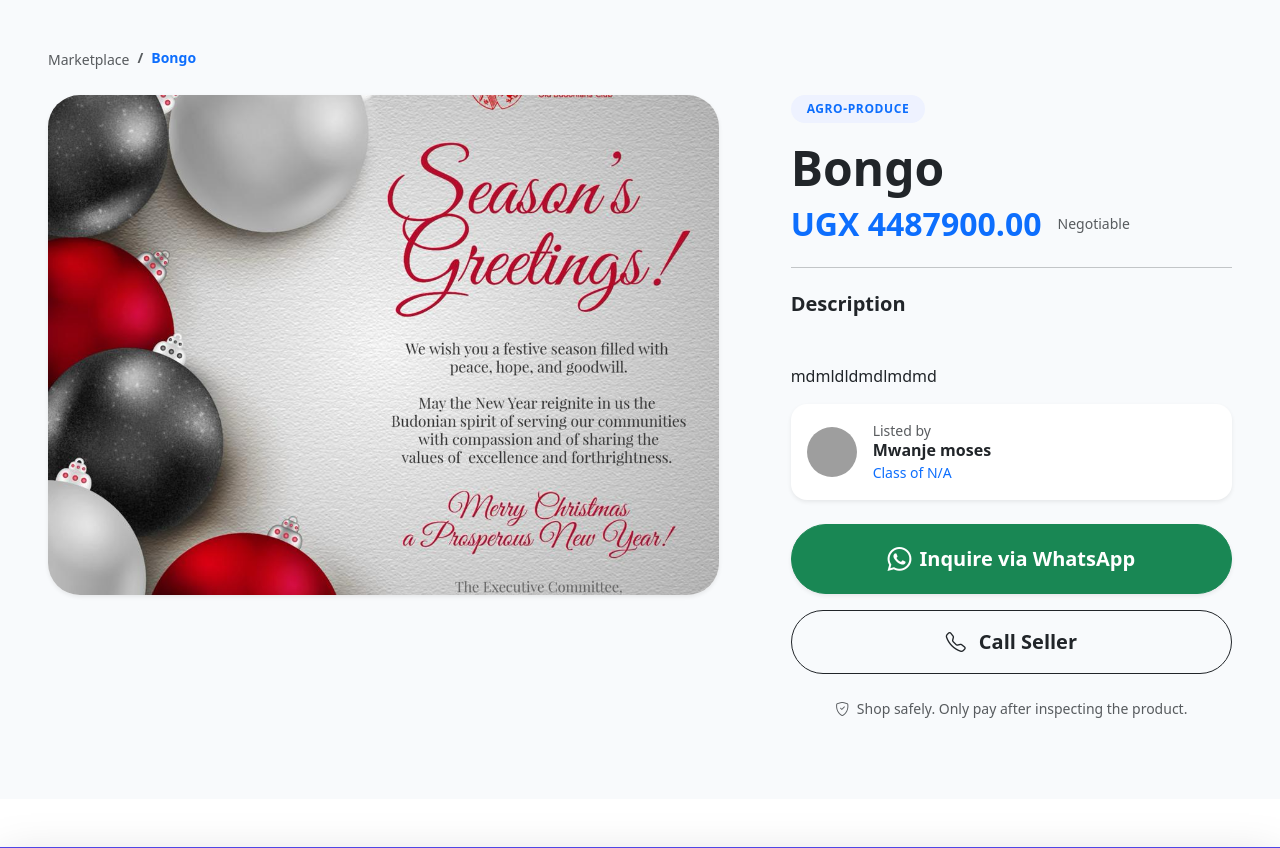
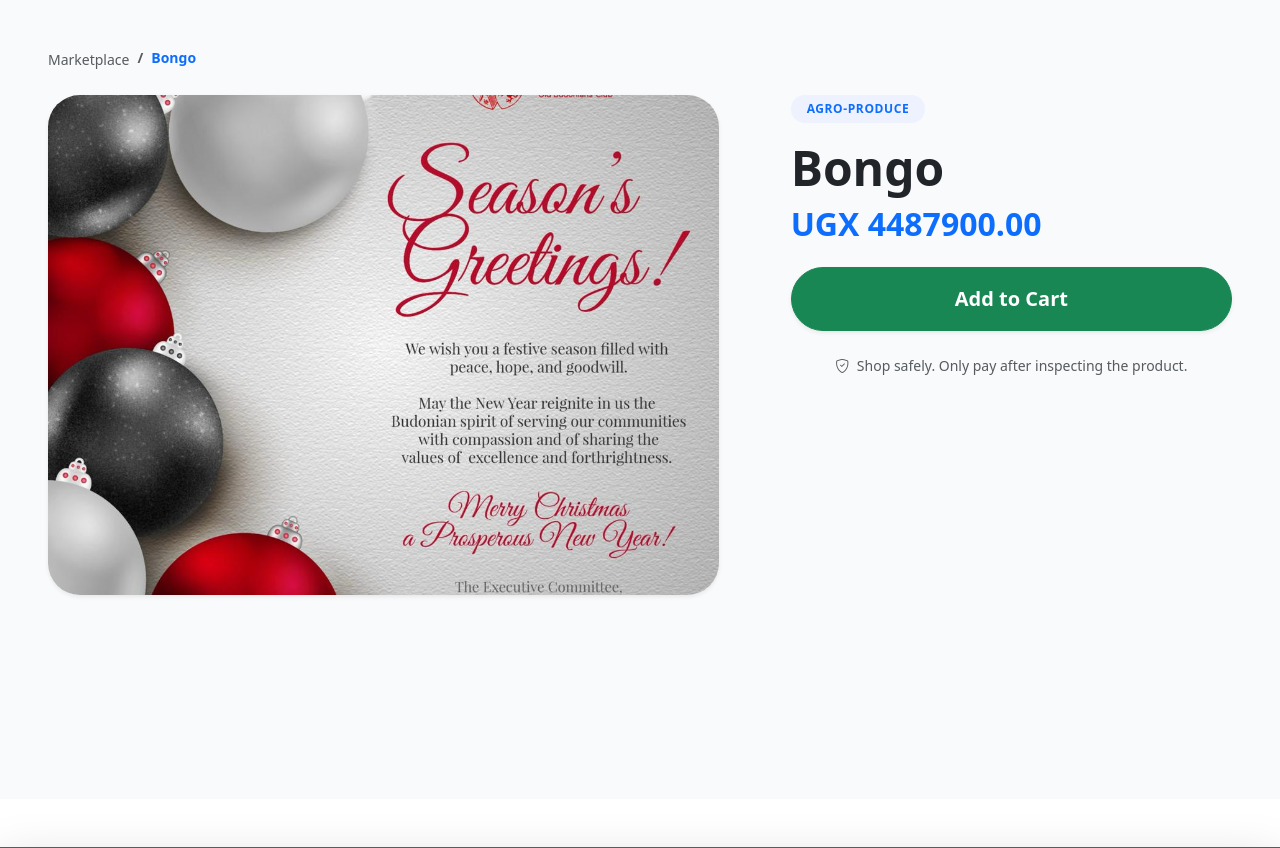
Before and after one commit to ronnie256-pro/mwiri-oldboys, a Django app: page /products/5/ in a window 1280 px wide. Shown: the part 57-905 px from the top of the page. Run offline with Django 5.2, Linux system fonts and the light colour scheme; data comes from the database, SQL or seed files in the repository; data that the repository does not hold is empty; grey boxes are pictures that could not be loaded.

Commit message:
products is working well.

```diff
--- a/core/templates/navbar.html
+++ b/core/templates/navbar.html
@@ -17,7 +17,7 @@
                     </a>
                     <ul class="dropdown-menu" aria-labelledby="navbarDropdown">
                         <li><a class="dropdown-item" href="{% url 'products' %}">Products</a></li>
-                        <li><a class="dropdown-item" href="{% url 'services' %}">Services</a></li>
+                        <!--<li><a class="dropdown-item" href="{% url 'services' %}">Services</a></li> -->
                         <li><a class="dropdown-item" href="{% url 'news' %}">News</a></li>
                         <li><a class="dropdown-item" href="{% url 'history' %}">History</a></li>
                     </ul>
--- a/products/templates/products/product_detail.html
+++ b/products/templates/products/product_detail.html
@@ -39,37 +39,13 @@
 
                 <div class="d-flex align-items-center mb-4">
                     <h2 class="fw-bold text-primary mb-0">UGX {{ product.price }}</h2>
-                    <span class="text-muted ms-3 small">Negotiable</span>
-                </div>
-
-                <hr class="my-4 opacity-10">
-
-                <h5 class="fw-bold mb-3">Description</h5>
-                <p class="text-muted lh-lg mb-5">
-                    {{ product.description|linebreaks }}
-                </p>
-
-                <div class="card border-0 bg-white shadow-sm rounded-4 mb-4 p-3">
-                    <div class="d-flex align-items-center">
-                        <img src="{% if product.owner.profile.profile_picture %}{{ product.owner.profile.profile_picture.url }}{% else %}https://ui-avatars.com/api/?name={{ product.owner.username }}&background=0D6EFD&color=fff{% endif %}"
-                             class="rounded-circle me-3" width="50" height="50" style="object-fit: cover;">
-                        <div>
-                            <small class="text-muted d-block">Listed by</small>
-                            <h6 class="fw-bold mb-0">{{ product.owner.get_full_name|default:product.owner.username }}</h6>
-                            <small class="text-primary">Class of {{ product.owner.profile.cohort|default:'N/A' }}</small>
-                        </div>
-                    </div>
                 </div>
 
                 <div class="d-grid gap-3">
-                    <a href="https://wa.me/{{ product.owner.phone_number }}?text=Hello%20Brother,%20I'm%20interested%20in%20your%20product:%20{{ product.name }}"
+                    <a href=""
                        target="_blank"
                        class="btn btn-success btn-lg rounded-pill fw-bold py-3 shadow-sm d-flex align-items-center justify-content-center transition-lift">
-                        <i class="bi bi-whatsapp fs-4 me-2"></i> Inquire via WhatsApp
-                    </a>
-
-                    <a href="tel:{{ product.owner.phone_number }}" class="btn btn-outline-dark btn-lg rounded-pill fw-bold py-3">
-                        <i class="bi bi-telephone me-2"></i> Call Seller
+             Add to Cart
                     </a>
                 </div>
 
--- a/products/templates/products/products.html
+++ b/products/templates/products/products.html
@@ -82,7 +82,7 @@
                                 <h5 class="fw-bold text-dark mb-1 h5-title">{{ product.name }}</h5>
                                 <h4 class="fw-bold text-primary mb-0">UGX {{ product.price }}</h4>
                             </div>
-
+                    <!-- This is the code that displays the owner of the product.
                             <div class="d-flex align-items-center p-2 bg-light rounded-3 mb-4">
                                 <img src="{% if product.owner.profile.profile_picture %}{{ product.owner.profile.profile_picture.url }}{% else %}https://ui-avatars.com/api/?name={{ product.owner.username }}&background=4f46e5&color=fff{% endif %}"
                                      class="rounded-circle border border-2 border-white shadow-sm me-2" width="35" height="35" alt="OB">
@@ -91,7 +91,7 @@
                                     <p class="small text-muted mb-0" style="font-size: 0.7rem;">Class of {{ product.owner.profile.cohort|default:'N/A' }}</p>
                                 </div>
                             </div>
-
+                        -->
                             <div class="d-grid gap-2">
                                 <a href="{% url 'product_detail' product.id %}" class="btn btn-primary rounded-pill fw-bold py-2 shadow-sm transition-lift">
                                     View Details
```
